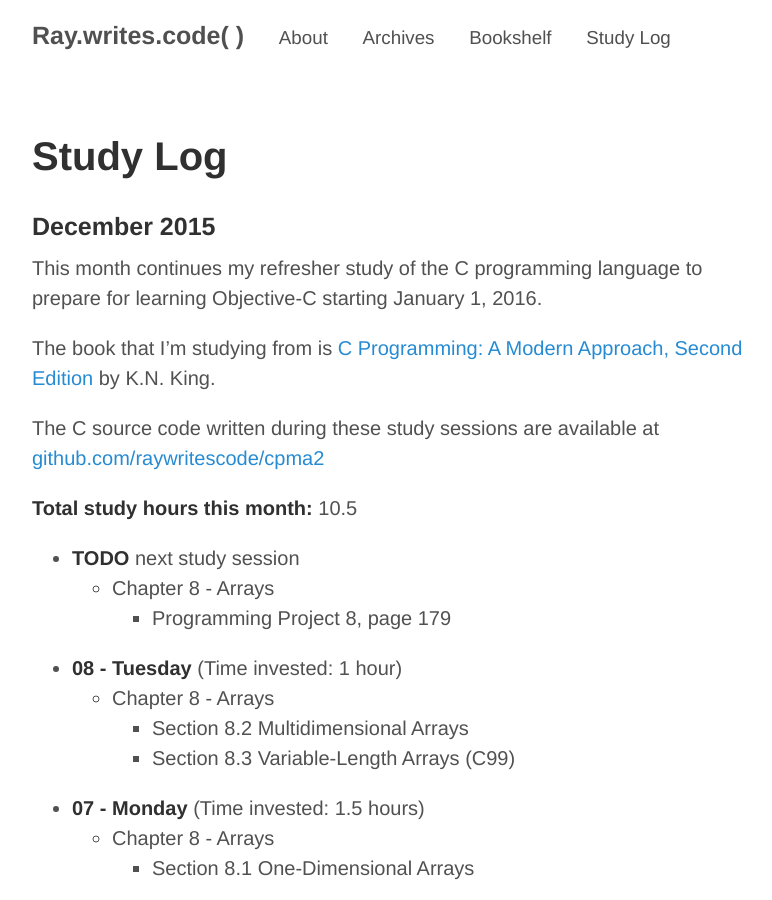
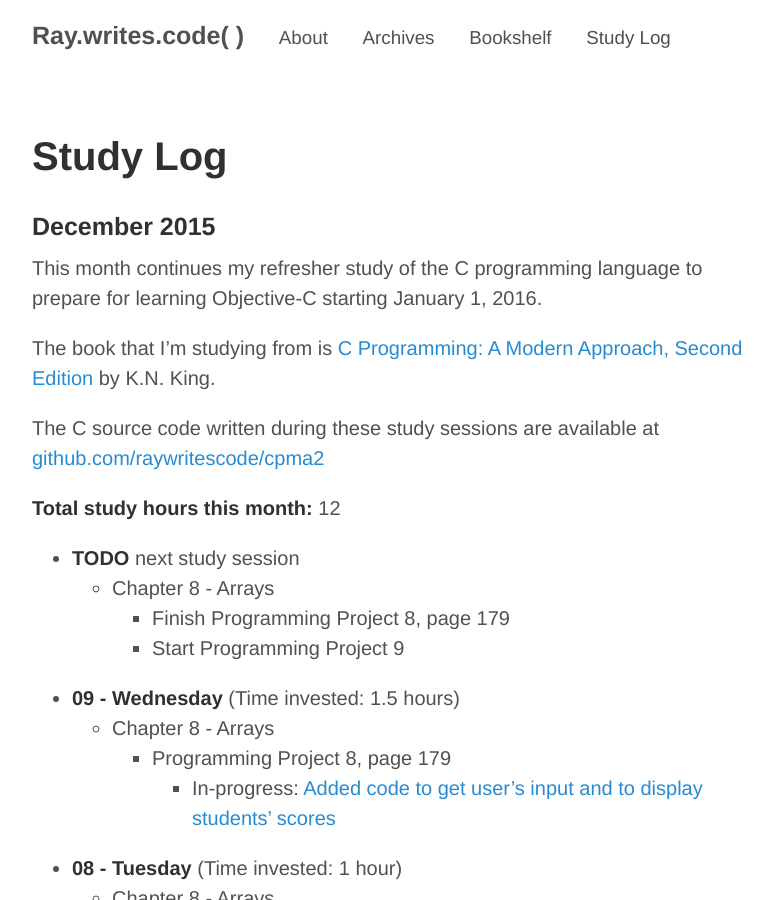
Before and after one commit to raywritescode/raywritescode.github.io, a Jekyll site: the page built from studylog.md, in a window 1280 px wide and 900 px high. Shown: the whole window, without its empty margins (248-1020 px from the left). Built offline with Jekyll 4.4.1, drawn with Linux system fonts in a browser that asks for light colours; Markdown is read by kramdown in place of the engine named in the settings.

Commit message:
Updated studylog.md - Study session (1.5 hours) Wednesday 2015-12-09

```diff
--- a/studylog.md
+++ b/studylog.md
@@ -11,11 +11,17 @@ The book that I'm studying from is [C Programming: A Modern Approach, Second Edi
 
 The C source code written during these study sessions are available at [github.com/raywritescode/cpma2](https://github.com/raywritescode/cpma2)
 
-**Total study hours this month:** 10.5
+**Total study hours this month:** 12
 
 * **TODO** next study session
    - Chapter 8 - Arrays
+      * Finish Programming Project 8, page 179
+      * Start Programming Project 9
+
+* **09 - Wednesday** (Time invested: 1.5 hours)
+   - Chapter 8 - Arrays
       * Programming Project 8, page 179
+          * In-progress: [Added code to get user's input and to display students' scores](https://github.com/raywritescode/cpma2/blob/2b8d48a5e8cf07e6247712b162645cac5540b524/ch08/c8p08.c)
 
 * **08 - Tuesday** (Time invested: 1 hour)
   - Chapter 8 - Arrays
```
